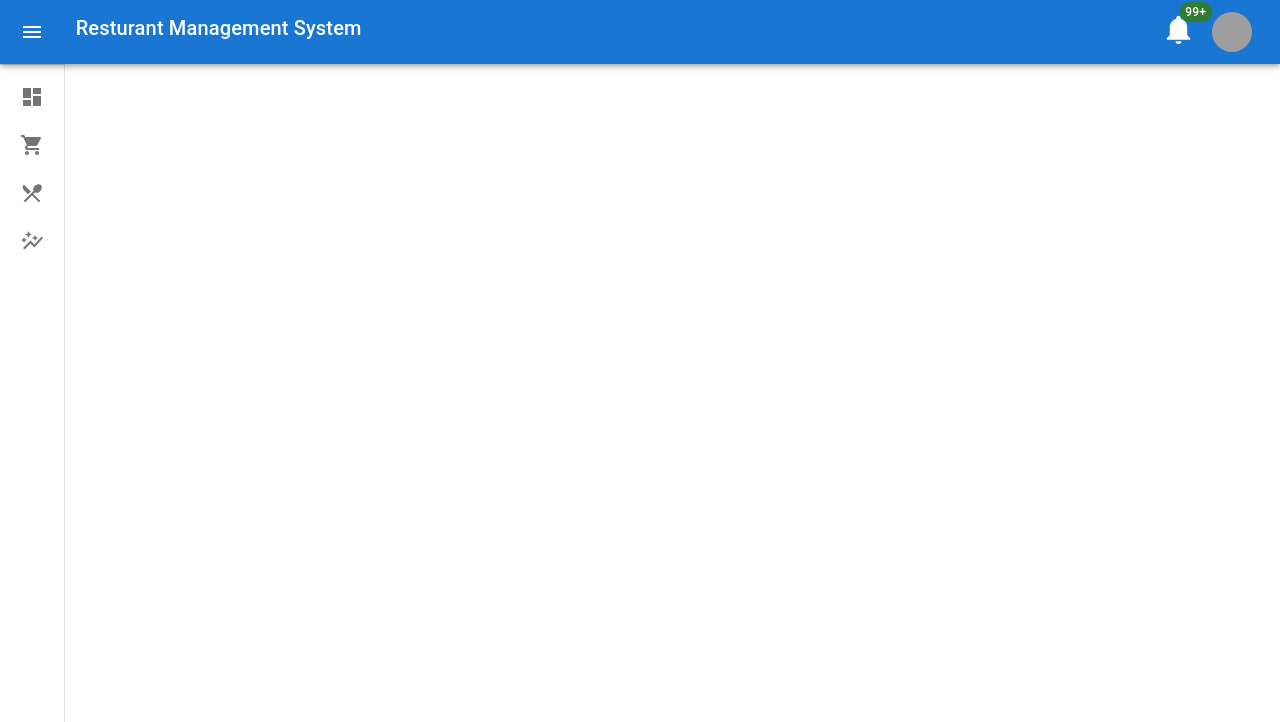
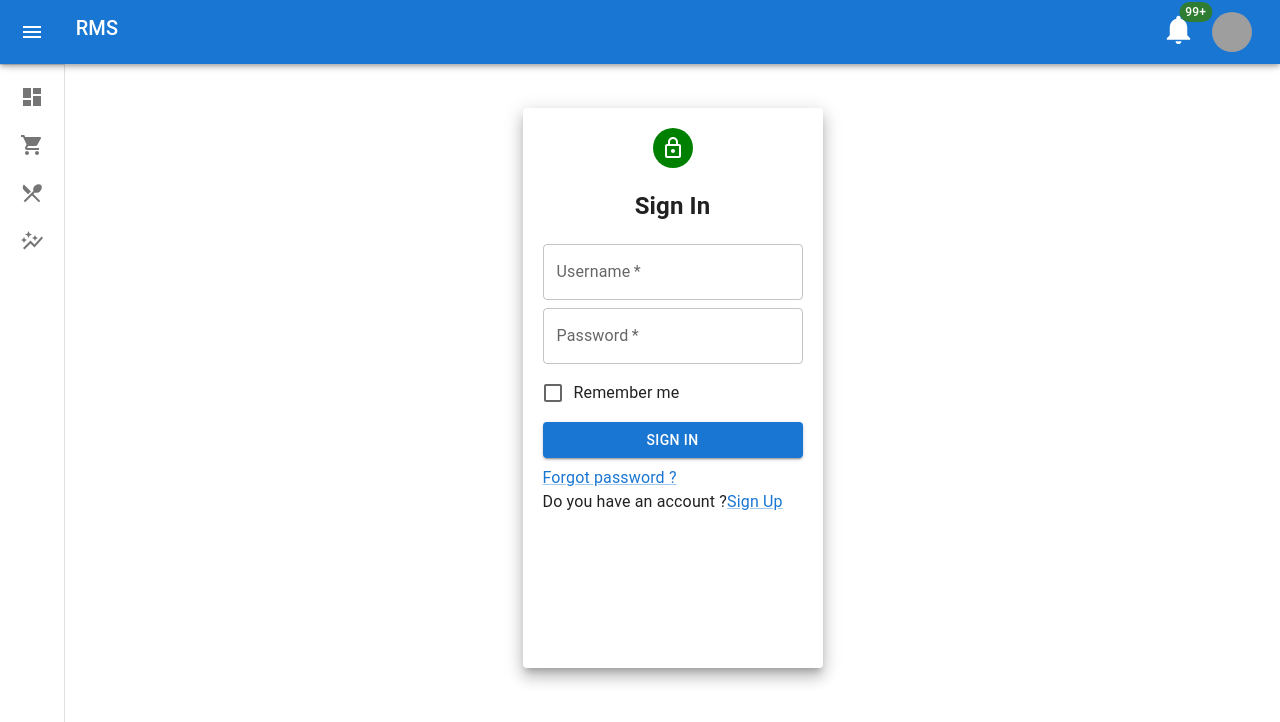
Before and after one commit to shiraznazir/RMS-Admin_Panel, a React (Create React App) app: page /login in a window 1280 px wide. Shown: the top 722 px of the page. Built offline with nearby package versions, Linux system fonts and the light colour scheme; grey boxes are pictures that could not be loaded.

Commit message:
third commit

```diff
--- a/package.json
+++ b/package.json
@@ -14,8 +14,8 @@
     "react-scripts": "^4.0.3"
   },
   "scripts": {
-    "start": "react-scripts --openssl-legacy-provider start",
-    "build": "react-scripts build",
+    "start": "react-scripts start --openssl-legacy-provider",
+    "build": "react-scripts build --openssl-legacy-provider",
     "test": "react-scripts test --env=jsdom",
     "eject": "react-scripts eject"
   },
--- /dev/null
+++ b/src/Components/Login.js
@@ -0,0 +1,74 @@
+import React from "react";
+import {
+  Grid,
+  Paper,
+  Avatar,
+  TextField,
+  FormControlLabel,
+  Checkbox,
+  Button,
+  Typography,
+  Link,
+} from "@mui/material";
+import LockOutlinedIcon from "@mui/icons-material/LockOutlined";
+
+const paperStyle = {
+  padding: 20,
+  height: "70vh",
+  width: 300,
+  margin: "20px auto",
+};
+
+const avatarStyle = {
+  backgroundColor: "green",
+};
+
+const btnStyle = {
+    margin: "8px 0"
+}
+
+function Login() {
+  return (
+    <Grid>
+      <Paper elevation={10} style={paperStyle}>
+        <Grid align="center">
+          <Avatar style={avatarStyle}>
+            <LockOutlinedIcon />
+          </Avatar>
+          <h2>Sign In</h2>
+          </Grid>
+          <TextField
+            label="Username"
+            placeholder="Enter Username"
+            fullWidth
+            required
+          />
+          <TextField
+            sx={{margin: "8px 0"}}
+            label="Password"
+            placeholder="Enter Password"
+            type="password"
+            fullWidth
+            required
+          />
+
+          <FormControlLabel
+            control={<Checkbox name="checkedB" color="primary" />}
+            label="Remember me"
+          />
+          <Button type="submit" color="primary" variant="contained" style={btnStyle} fullWidth>
+            Sign In
+          </Button>
+
+        <Typography>
+          <Link href="#">Forgot password ?</Link>
+        </Typography>
+        <Typography>Do you have an account ?
+          <Link href="#">Sign Up</Link>
+        </Typography>
+      </Paper>
+    </Grid>
+  );
+}
+
+export default Login;
--- a/src/Components/Navbar2.js
+++ b/src/Components/Navbar2.js
@@ -38,6 +38,7 @@ import DashboardIcon from '@mui/icons-material/Dashboard';
 import ShoppingCartIcon from '@mui/icons-material/ShoppingCart';
 import RestaurantMenuIcon from '@mui/icons-material/RestaurantMenu';
 import AutoGraphIcon from '@mui/icons-material/AutoGraph';
+import Login from './Login'
 
 const drawerWidth = 240;
 const settings = ["Profile", "Account", "Dashboard", "Logout"];
@@ -180,7 +181,7 @@ export default function Navbar2() {
 
             <Grid item xs={10.5}>
               <Typography variant="h6" noWrap component="div">
-                Resturant Management System
+                RMS
               </Typography>
             </Grid>
             <Grid item xs={0.5}>
@@ -281,12 +282,13 @@ export default function Navbar2() {
         <List>
           {drawerList.map((text, index) => (
             <ListItem key={text} disablePadding sx={{ display: "block" }}>
-              <Link to={text.name}>
+              <Link style={{ textDecoration: 'none', color: 'white' }} to={text.name}>
                 <ListItemButton
                   sx={{
                     minHeight: 48,
                     justifyContent: open ? "initial" : "center",
                     px: 2.5,
+
                   }}
                 >
                   <ListItemIcon
@@ -308,6 +310,7 @@ export default function Navbar2() {
       <Box component="main" sx={{ flexGrow: 1, p: 3 }}>
         <DrawerHeader />
         <Routes>
+          <Route path="/login" element={<Login />} />
           <Route path="/dashboard" element={<Dashboard2 />} />
           <Route path="/OrderedItem" element={<OrderedItem />} />
           <Route path="/Menu" element={<Menu />} />
```
